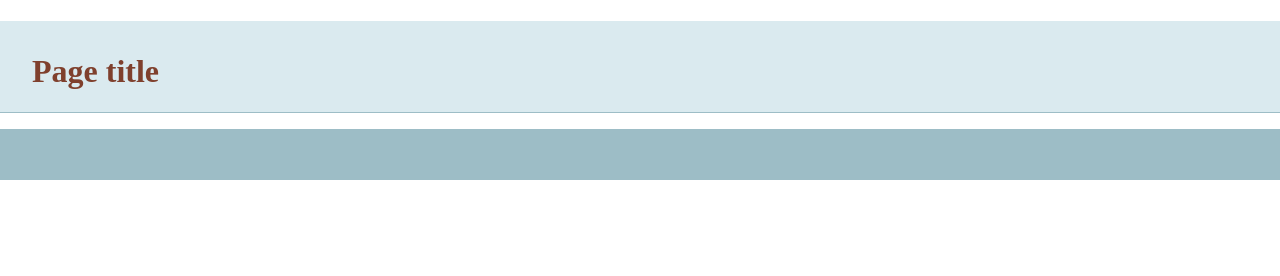
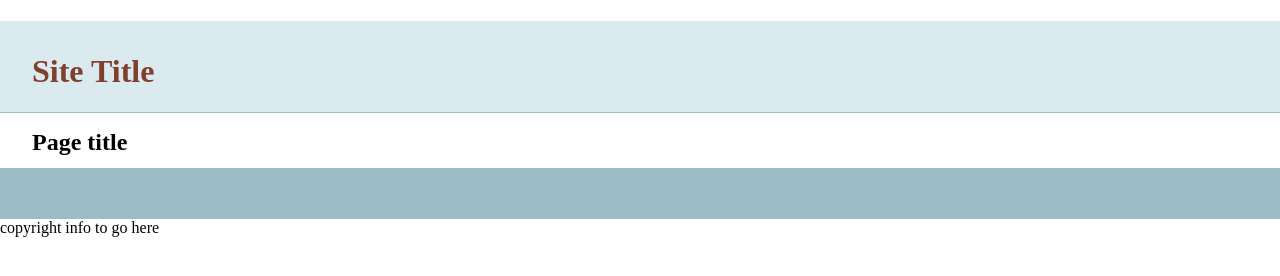
Before and after one commit to amdufour/git-basics, a plain HTML site: page index.html in a window 1280 px wide. Drawn offline with nearby package versions, Linux system fonts and the light colour scheme.

Commit message:
added more info to template

```diff
--- a/index.html
+++ b/index.html
@@ -14,14 +14,15 @@
     </head>
     <body>
     <header>
-	<h1>Page title</h1>
+	<h1>Site Title</h1>
     </header>
     <nav id="pageNav">
     </nav>
     <main>
+        <h2>Page title</h2>
     </main>
     <footer>
-    </footer>
+    </footer>copyright info to go here
         <script>
 //use the modernizr load to load up external scripts. This will load the scripts asynchronously, but the order listed matters. Although it will load all scripts in parallel, it will execute them in the order listed
 Modernizr.load([
```
